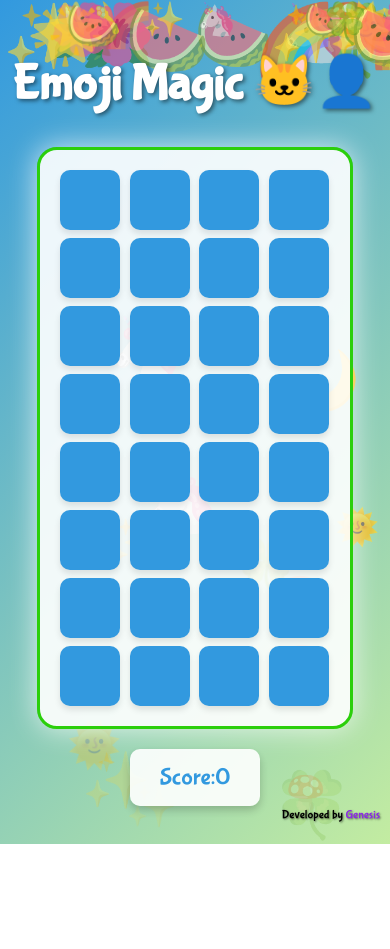
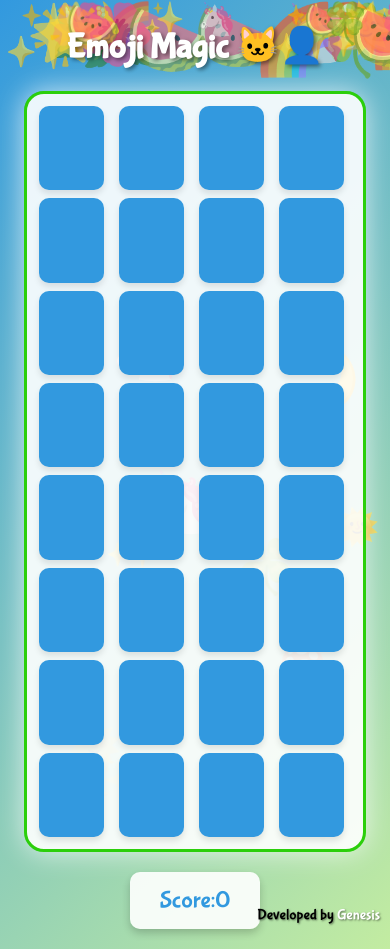
Before and after one commit to Calson974/Memory-Magic-Memory-Game, a plain HTML site: page index.html in a window 390 px wide. Before the commit the page ends 844 px from the top, so only its background shows below. Drawn offline with nearby package versions, Linux system fonts and the light colour scheme; files whose address does not match are found by name.

Commit message:
added responsiveness

```diff
--- a/css/styles.css
+++ b/css/styles.css
@@ -11,8 +11,8 @@ body {
     justify-content: center;
     align-items: center;
     font-family: 'bubblegum Sans', cursive;
-    overflow: hidden;
     position: relative;
+    overflow-x: hidden;
 }
 /* ======= FLOATING BACKGROUND SYMBOLS ======= */
 .floating-background {
@@ -41,7 +41,7 @@ body {
     }
 }
 .game-title {
-    font-size: 50px;
+    font-size: 220%;
     color: #fff;
     text-shadow: 2px 2px 4px rgba(0, 0, 0, 0.5);
     margin-bottom: 20px 0;
@@ -67,7 +67,7 @@ body {
     display: grid;
     grid-template-columns: repeat(4, 1fr);
     gap: 15px;
-    max-width: 600px;
+    max-width: 800px;
     margin: 0 auto;
 }
 .card {
@@ -142,49 +142,33 @@ body {
 }
 
 /* ========  MOBILE SETTINGS  ======== */
-@media(max-width: 1048px) {
+@media(max-width: 768px) {
     .game-container {
-        padding: 20px;
-        width: 270px;
+        padding: 3%;
+        width: 80%;
     }
     .game-board {
         grid-template-columns: repeat(4,1fr);
         gap: 8px;
     }
     .card {
-        width: 60px;
-        height: 60px;
+        width: 90%;
+        height: 10vh;
     }
     .card-front, .card-back {
         font-size: 24px;
     }
-}
-@media(max-width: 768px) {
-    .game-container {
-        padding: 20px;
-        width: 270px;
-    }
-    .game-board {
-        grid-template-columns: repeat(4,1fr);
-        gap: 8px;
-    }
-    .card {
-        width: 60px;
-        height: 60px;
-    }
-    .card-front, .card-back {
-        font-size: 24px;
-    }
+
 }
 .dev {
     position: absolute;
     bottom: 10px;
     right: 10px;
-    font-size: 12px;;
+    font-size: 15px;
     text-shadow: 1px 1px 2px rgba(0, 0, 0, 0.5);
 }
 .dev a {
-    color: blueviolet;
+    color: white;
     text-decoration: none;
     transition: color 0.3s;
 }
```
